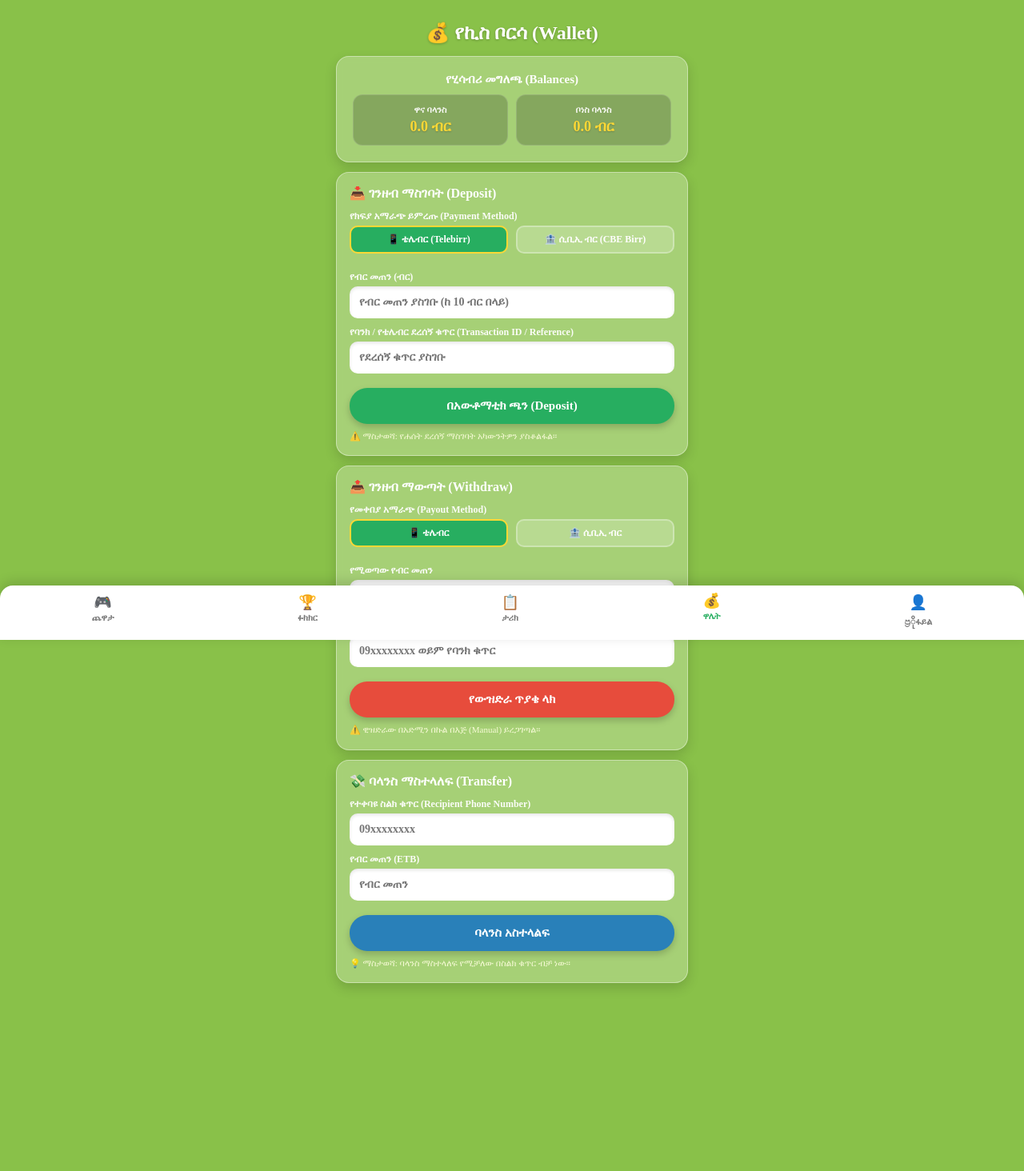
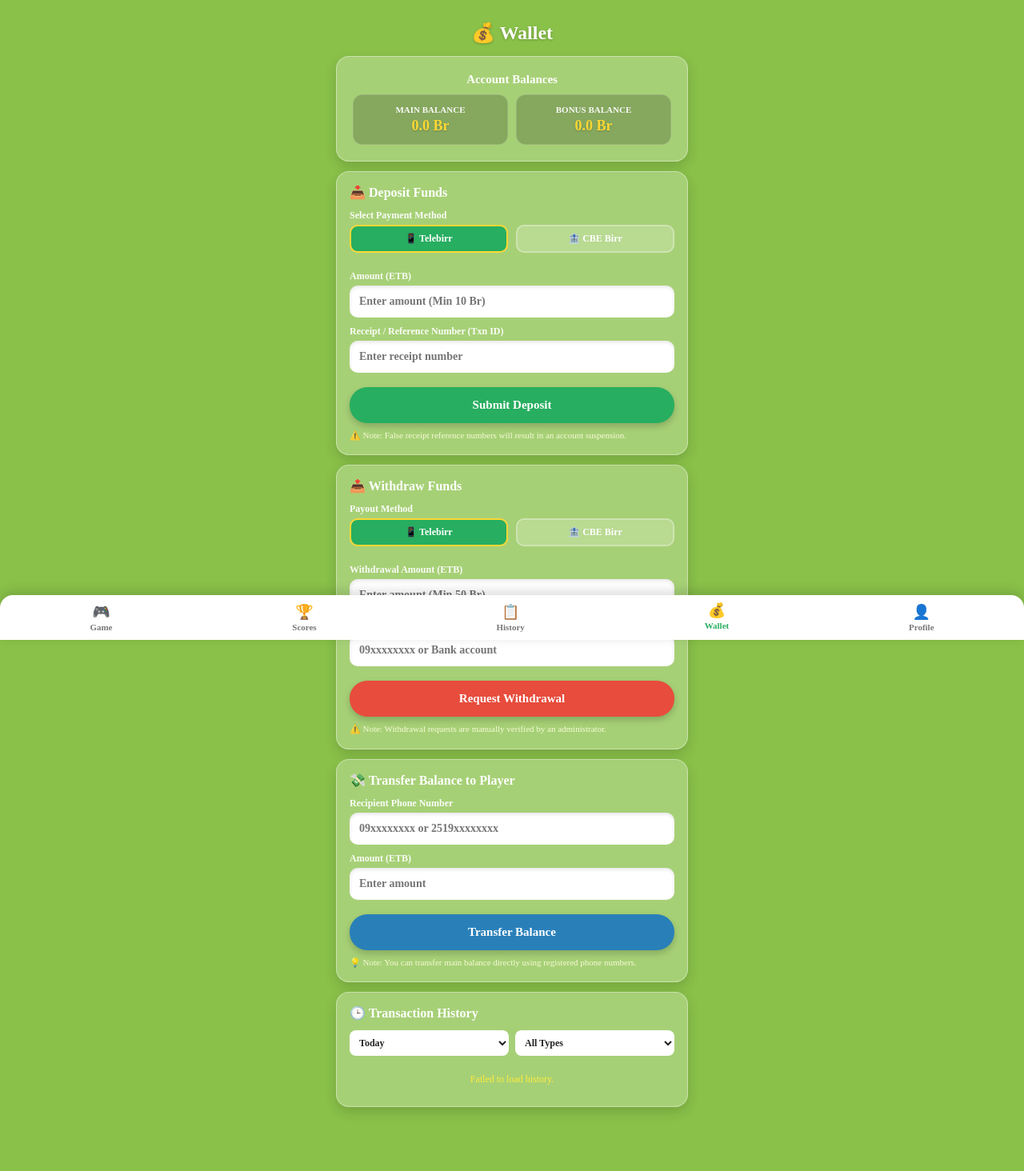
Before and after one commit to mikixa29-netizen/bingogame, a Flask app: page /wallet in a window 1280 px wide. Shown: the whole page at 80% size. Before the commit the page ends 1237 px from the top, so only its background shows below. Run offline with Flask 3, Linux system fonts and the light colour scheme; the visitor is signed in with stand-in values (Sample User, id 1); some web fonts are replaced.

Commit message:
Update Edil Bingo: wallet, history, scores, profile, and models fix

```diff
--- a/app.py
+++ b/app.py
@@ -43,7 +43,7 @@ with app.app_context():
 
 active_games = {}
 
-# Rooms Setup: 10, 20, 50, 100 ETB and Demo (999)
+# Rooms Setup: 10, 20, 50, 100 ETB and Demo (999) - max_cards_per_player set to 4
 def init_default_games():
     if not active_games:
         active_games[1] = BingoGame(1, entry_price=10, max_cards_per_player=4)
@@ -146,7 +146,6 @@ def history():
     if not user:
         return redirect(url_for('index'))
 
-    # ለተጠቃሚው የተደረጉ የጨዋታ ታሪኮች ሁሉ (አሸነፈም ተሸነፈም)
     game_history = GameHistory.query.filter_by(winner_id=user.id).order_by(GameHistory.id.desc()).limit(20).all()
     return render_template('history.html', game_history=game_history)
 
@@ -176,7 +175,6 @@ def list_games():
         if game.entry_price >= 0 and game.status in ["waiting", "countdown", "active", "playing"]:
             user_joined = user and (user.telegram_id in game.players)
             pool, _ = game.update_pool_and_bonus()
-            # ትክክለኛውን የደራሽ (derash) መጠን ከ game_logic ማምጣት
             derash_amount = game.get_derash_amount() if hasattr(game, 'get_derash_amount') else pool
             jackpot_current = game.get_current_jackpot() if hasattr(game, 'get_current_jackpot') else 0.0
 
@@ -272,6 +270,22 @@ def select_cartela(game_id):
         active_games[g_id] = BingoGame(g_id, entry_price=entry, max_cards_per_player=5 if entry == 0 else 4)
 
     game = active_games[g_id]
+
+    # If the previous game finished, automatically route/create a fresh active waiting game for this entry price
+    if game.status == 'finished':
+        entry_price = game.entry_price
+        waiting_game = next((g for g in active_games.values() if g.entry_price == entry_price and g.status in ['waiting', 'countdown']), None)
+        if waiting_game:
+            g_id = waiting_game.game_id
+            game = waiting_game
+        else:
+            new_game_id = max(active_games.keys(), default=0) + 1
+            if new_game_id == 999:
+                new_game_id = 1000
+            game = BingoGame(new_game_id, entry_price=entry_price, max_cards_per_player=5 if entry_price == 0 else 4)
+            active_games[new_game_id] = game
+            g_id = new_game_id
+
     user_id = request.args.get('user_id') or session.get('user_id')
     if not user_id:
         return redirect(url_for('index'))
@@ -338,30 +352,31 @@ def join_game(game_id):
 
     total_cost = game.entry_price * len(cartela_numbers)
 
-    if game.entry_price == 0 or game_id == 999:
-        username = user.username or "Player"
-        for c_num in cartela_numbers:
-            game.add_player_card(user.telegram_id, username=username, cartela_number=c_num)
-        session['active_game_id'] = game_id
-        return jsonify({'success': True, 'game_id': game_id})
-
-    total_user_balance = (user.balance or 0.0) + (user.bonus_balance or 0.0)
-    if total_user_balance < total_cost:
-        return jsonify({'error': 'Insufficient balance for selected cartelas!'}), 400
-
-    if user.balance >= total_cost:
-        user.balance -= total_cost
-    else:
-        remainder = total_cost - user.balance
-        user.balance = 0.0
-        user.bonus_balance -= remainder
-    db.session.commit()
+    if game.entry_price > 0:
+        total_user_balance = (user.balance or 0.0) + (user.bonus_balance or 0.0)
+        if total_user_balance < total_cost:
+            return jsonify({'error': 'Insufficient balance for selected cartelas!'}), 400
 
     username = user.username or "Player"
     for c_num in cartela_numbers:
         success, msg, board = game.add_player_card(user.telegram_id, username=username, cartela_number=c_num)
         if not success:
             return jsonify({'error': msg}), 400
+
+    # Balance deduction starts properly when 2 players join (game status transitions to countdown)
+    if game.status == 'countdown' and not getattr(game, 'balances_deducted', False):
+        game.balances_deducted = True
+        for p_tid, p_cards in game.players.items():
+            p_user = User.query.filter_by(telegram_id=p_tid).first()
+            if p_user and game.entry_price > 0:
+                p_cost = game.entry_price * len(p_cards)
+                if p_user.balance >= p_cost:
+                    p_user.balance -= p_cost
+                else:
+                    remainder = p_cost - p_user.balance
+                    p_user.balance = 0.0
+                    p_user.bonus_balance -= remainder
+        db.session.commit()
 
     session['active_game_id'] = game_id
     return jsonify({'success': True, 'game_id': game_id})
@@ -418,7 +433,6 @@ def game_status_api(game_id):
 
         winner_user_ids = [w.get('user_id') for w in game.winners]
 
-        # ለአሸናፊዎች እና ለተሸናፊዎች ታሪክን በትክክል መመዝገብ (is_win True/False)
         for p_tid in game.players.keys():
             p_user = User.query.filter_by(telegram_id=p_tid).first()
             if p_user:
@@ -430,7 +444,6 @@ def game_status_api(game_id):
                         p_user.balance += prize_per_winner
                     p_user.games_won = (p_user.games_won or 0) + 1
 
-                # የካርቴላ መረጃ ማግኘት
                 player_card_info = next((c for c in game.players.get(p_tid, []) if is_winner and c.get('cartela_number') == next((w.get('cartela_number') for w in game.winners if w.get('user_id') == p_tid), c.get('cartela_number'))), game.players.get(p_tid, [{}])[0])
 
                 try:
@@ -518,7 +531,6 @@ def mark_number(game_id):
             'winners': game.winners
         })
 
-    # ተጫዋቹ በእጁ ቁጥር ማጥቆር ከፈለገ (Manual Mark)
     number = data.get('number')
     if number is not None:
         success = game.mark_number(user.telegram_id, card_index, int(number))
--- a/models.py
+++ b/models.py
@@ -84,7 +84,7 @@ class Transaction(db.Model):
     completed_at = db.Column(db.DateTime)
 
     deposit_phone = db.Column(db.String(20))
-    transaction_id = db.Column(db.String(100))
+    transaction_id = db.Column(db.String(100), unique=True, index=True) # ድርብ ደረሰኝ እንዳይመዝገብ በዳታቤዝ ደረጃ ተቆልፏል
     sms_text = db.Column(db.Text)
 
     withdrawal_phone = db.Column(db.String(20))
--- a/templates/game_lobby.html
+++ b/templates/game_lobby.html
@@ -83,7 +83,6 @@
         .btn-open { background: rgba(255,255,255,0.3); color: white; border: none; padding: 7px 14px; border-radius: 16px; font-size: 12px; font-weight: bold; cursor: pointer; }
         .btn-try { background: #34495e; color: white; border: none; padding: 7px 18px; border-radius: 16px; font-size: 12px; font-weight: bold; cursor: pointer; box-shadow: 0 3px 6px rgba(0,0,0,0.2); }
 
-        /* Bottom Nav - Modern Unified Design */
         .bottom-nav {
             position: fixed; bottom: 0; left: 0; width: 100%; background: #ffffff;
             display: flex; justify-content: space-around; padding: 10px 0;
@@ -100,14 +99,12 @@
 </head>
 <body>
 
-    <!-- Header Stats -->
     <div class="app-header">
         <div class="live-indicator"><div class="live-dot"></div> Live</div>
         <div>Bonus: <span id="hdr-bonus" style="color: #fdd835;">{{ bonus_balance | default('0.00') }}</span> Br</div>
         <div>Balance: <span id="hdr-balance" style="color: #fdd835;">{{ main_balance | default('0.00') }}</span> Br</div>
     </div>
 
-    <!-- BINGO GAMES SECTION HEADER -->
     <div class="section-header">🎮 BINGO ROOMS</div>
     <div class="table-headers">
         <div>Bet</div>
@@ -115,10 +112,8 @@
         <div style="text-align: right;">Status & Action</div>
     </div>
 
-    <!-- Dynamic Room List Container -->
     <div id="rooms-container" style="width: 100%; max-width: 440px;"></div>
 
-    <!-- FREE PRACTICE MODE -->
     <div class="demo-card">
         <div class="demo-info">
             <div>🎮 <span>Demo Mode</span></div>
@@ -130,7 +125,6 @@
         </div>
     </div>
 
-    <!-- Bottom Navigation -->
     <div class="bottom-nav">
         <a href="/" class="nav-item active"><span>🎮</span> Game</a>
         <a href="/scores" class="nav-item"><span>🏆</span> Scores</a>
--- a/templates/wallet.html
+++ b/templates/wallet.html
@@ -1,5 +1,5 @@
 <!DOCTYPE html>
-<html lang="am">
+<html lang="en">
 <head>
     <meta charset="UTF-8">
     <meta name="viewport" content="width=device-width, initial-scale=1.0, maximum-scale=1.0, user-scalable=no">
@@ -32,7 +32,6 @@
         }
         .section-title { font-size: 16px; font-weight: bold; margin-bottom: 12px; display: flex; align-items: center; gap: 8px; color: #fff; }
 
-        /* ቴሌብር እና ሲቢኢ ብር ምርጫ በሎጎ (ለጥያቄ ቁጥር 7) */
         .payment-methods { display: flex; gap: 10px; margin-bottom: 12px; }
         .pay-method-option {
             flex: 1; background: rgba(255,255,255,0.2); border: 2px solid rgba(255,255,255,0.3);
@@ -40,7 +39,6 @@
             display: flex; flex-direction: column; align-items: center; gap: 4px; transition: 0.2s;
         }
         .pay-method-option.selected { background: #27ae60; border-color: #fdd835; color: #fff; }
-        .pay-method-option img { width: 24px; height: 24px; object-fit: contain; }
 
         .form-group { margin-bottom: 10px; display: flex; flex-direction: column; gap: 4px; }
         .form-group label { font-size: 12px; font-weight: bold; opacity: 0.95; }
@@ -59,7 +57,26 @@
         .btn-transfer { background: #2980b9; }
         .rules-text { font-size: 11px; opacity: 0.9; margin-top: 8px; line-height: 1.4; color: #fffee0; }
 
-        /* Bottom Nav - Modern Unified Design (ለ 5ቱ ሜኑዎች ተመሳሳይ ዘመናዊ ዲዛይን - ጥያቄ ቁጥር 10) */
+        /* Filter Controls & Transaction History */
+        .filter-grid { display: grid; grid-template-columns: 1fr 1fr; gap: 8px; margin-bottom: 12px; }
+        .filter-select {
+            background: #ffffff; color: #222; font-weight: bold; border-radius: 8px; padding: 8px; border: none; font-size: 12px;
+        }
+        .tx-list { display: flex; flex-direction: column; gap: 8px; max-height: 280px; overflow-y: auto; }
+        .tx-item {
+            background: rgba(0,0,0,0.2); border-radius: 10px; padding: 10px 12px;
+            display: flex; justify-content: space-between; align-items: center; border-left: 4px solid #27ae60;
+        }
+        .tx-item.withdraw { border-left-color: #e74c3c; }
+        .tx-item.transfer { border-left-color: #2980b9; }
+        .tx-type { font-size: 12px; font-weight: bold; text-transform: uppercase; }
+        .tx-date { font-size: 10px; opacity: 0.8; margin-top: 2px; }
+        .tx-amount { font-size: 14px; font-weight: bold; color: #fdd835; }
+        .tx-status { font-size: 10px; padding: 2px 6px; border-radius: 4px; font-weight: bold; text-transform: uppercase; }
+        .tx-status.completed { background: #27ae60; color: #fff; }
+        .tx-status.pending { background: #e67e22; color: #fff; }
+
+        /* Bottom Nav */
         .bottom-nav {
             position: fixed; bottom: 0; left: 0; width: 100%; background: #ffffff;
             display: flex; justify-content: space-around; padding: 10px 0;
@@ -75,105 +92,127 @@
     </style>
 </head>
 <body>
-    <div class="header-title">💰 የኪስ ቦርሳ (Wallet)</div>
+    <div class="header-title">💰 Wallet</div>
 
     <div class="wallet-container">
-        <!-- Balance Card -->
+        <!-- Balance Summary Card -->
         <div class="wallet-card">
-            <div style="font-size: 15px; font-weight: bold;">የሂሳብሪ መግለጫ (Balances)</div>
+            <div style="font-size: 15px; font-weight: bold;">Account Balances</div>
             <div class="balance-grid">
                 <div class="balance-box">
-                    <div class="label">ዋና ባላንስ</div>
-                    <div class="value">{{ balance | default('0.00') }} ብር</div>
+                    <div class="label">Main Balance</div>
+                    <div class="value">{{ balance | default('0.00') }} Br</div>
                 </div>
                 <div class="balance-box">
-                    <div class="label">ቦነስ ባላንስ</div>
-                    <div class="value">{{ bonus_balance | default('0.00') }} ብር</div>
+                    <div class="label">Bonus Balance</div>
+                    <div class="value">{{ bonus_balance | default('0.00') }} Br</div>
                 </div>
             </div>
         </div>
 
         <!-- Deposit Section -->
         <div class="action-section">
-            <div class="section-title">📥 ገንዘብ ማስገባት (Deposit)</div>
+            <div class="section-title">📥 Deposit Funds</div>
             <form onsubmit="handleDeposit(event)">
                 <div class="form-group">
-                    <label>የክፍያ አማራጭ ይምረጡ (Payment Method)</label>
+                    <label>Select Payment Method</label>
                     <div class="payment-methods">
                         <div class="pay-method-option selected" id="dep-telebirr" onclick="selectDepositMethod('telebirr')">
-                            <span>📱 ቴሌብር (Telebirr)</span>
+                            <span>📱 Telebirr</span>
                         </div>
                         <div class="pay-method-option" id="dep-cbe" onclick="selectDepositMethod('cbe_birr')">
-                            <span>🏦 ሲቢኢ ብር (CBE Birr)</span>
+                            <span>🏦 CBE Birr</span>
                         </div>
                     </div>
                 </div>
                 <div class="form-group">
-                    <label>የብር መጠን (ብር)</label>
-                    <input type="number" id="depositAmount" class="form-control" placeholder="የብር መጠን ያስገቡ (ከ 10 ብር በላይ)" min="10" required>
+                    <label>Amount (ETB)</label>
+                    <input type="number" id="depositAmount" class="form-control" placeholder="Enter amount (Min 10 Br)" min="10" required>
                 </div>
                 <div class="form-group">
-                    <label>የባንክ / የቴሌብር ደረሰኝ ቁጥር (Transaction ID / Reference)</label>
-                    <input type="text" id="depositRef" class="form-control" placeholder="የደረሰኝ ቁጥር ያስገቡ" required>
+                    <label>Receipt / Reference Number (Txn ID)</label>
+                    <input type="text" id="depositRef" class="form-control" placeholder="Enter receipt number" required>
                 </div>
-                <button type="submit" class="btn-action">በአውቶማቲክ ጫን (Deposit)</button>
-                <div class="rules-text">⚠️ ማስታወሻ: የሐሰት ደረሰኝ ማስገባት አካውንትዎን ያስቆልፋል።</div>
+                <button type="submit" class="btn-action">Submit Deposit</button>
+                <div class="rules-text">⚠️ Note: False receipt reference numbers will result in an account suspension.</div>
             </form>
         </div>
 
         <!-- Withdraw Section -->
         <div class="action-section">
-            <div class="section-title">📤 ገንዘብ ማውጣት (Withdraw)</div>
+            <div class="section-title">📤 Withdraw Funds</div>
             <form onsubmit="handleWithdraw(event)">
                 <div class="form-group">
-                    <label>የመቀበያ አማራጭ (Payout Method)</label>
+                    <label>Payout Method</label>
                     <div class="payment-methods">
                         <div class="pay-method-option selected" id="wd-telebirr" onclick="selectWithdrawMethod('telebirr')">
-                            <span>📱 ቴሌብር</span>
+                            <span>📱 Telebirr</span>
                         </div>
                         <div class="pay-method-option" id="wd-cbe" onclick="selectWithdrawMethod('cbe_birr')">
-                            <span>🏦 ሲቢኢ ብር</span>
+                            <span>🏦 CBE Birr</span>
                         </div>
                     </div>
                 </div>
                 <div class="form-group">
-                    <label>የሚወጣው የብር መጠን</label>
-                    <input type="number" id="withdrawAmount" class="form-control" placeholder="የብር መጠን ያስገቡ" min="50" required>
+                    <label>Withdrawal Amount (ETB)</label>
+                    <input type="number" id="withdrawAmount" class="form-control" placeholder="Enter amount (Min 50 Br)" min="50" required>
                 </div>
                 <div class="form-group">
-                    <label>ስልክ ቁጥር / የባንክ አካውንት</label>
-                    <input type="text" id="withdrawPhone" class="form-control" placeholder="09xxxxxxxx ወይም የባንክ ቁጥር" required>
+                    <label>Phone / Account Number</label>
+                    <input type="text" id="withdrawPhone" class="form-control" placeholder="09xxxxxxxx or Bank account" required>
                 </div>
-                <button type="submit" class="btn-action btn-withdraw">የውዝድራ ጥያቄ ላክ</button>
-                <div class="rules-text">⚠️ ዊዝድራው በአድሚን በኩል በእጅ (Manual) ይረጋገጣል።</div>
+                <button type="submit" class="btn-action btn-withdraw">Request Withdrawal</button>
+                <div class="rules-text">⚠️ Note: Withdrawal requests are manually verified by an administrator.</div>
             </form>
         </div>
 
-        <!-- Transfer Section (በስልክ ቁጥር - ጥያቄ ቁጥር 7) -->
+        <!-- Transfer Section -->
         <div class="action-section">
-            <div class="section-title">💸 ባላንስ ማስተላለፍ (Transfer)</div>
+            <div class="section-title">💸 Transfer Balance to Player</div>
             <form onsubmit="handleTransfer(event)">
                 <div class="form-group">
-                    <label>የተቀባዩ ስልክ ቁጥር (Recipient Phone Number)</label>
-                    <input type="text" id="transferReceiverPhone" class="form-control" placeholder="09xxxxxxxx" required>
+                    <label>Recipient Phone Number</label>
+                    <input type="text" id="transferReceiverPhone" class="form-control" placeholder="09xxxxxxxx or 2519xxxxxxxx" required>
                 </div>
                 <div class="form-group">
-                    <label>የብር መጠን (ETB)</label>
-                    <input type="number" id="transferAmount" class="form-control" placeholder="የብር መጠን" min="10" required>
+                    <label>Amount (ETB)</label>
+                    <input type="number" id="transferAmount" class="form-control" placeholder="Enter amount" min="10" required>
                 </div>
-                <button type="submit" class="btn-action btn-transfer">ባላንስ አስተላልፍ</button>
-                <div class="rules-text">💡 ማስታወሻ: ባላንስ ማስተላለፍ የሚቻለው በስልክ ቁጥር ብቻ ነው።</div>
+                <button type="submit" class="btn-action btn-transfer">Transfer Balance</button>
+                <div class="rules-text">💡 Note: You can transfer main balance directly using registered phone numbers.</div>
             </form>
+        </div>
+
+        <!-- Recent Transaction History Section -->
+        <div class="action-section">
+            <div class="section-title">🕒 Transaction History</div>
+            <div class="filter-grid">
+                <select id="timeFilter" class="filter-select" onchange="loadTransactionHistory()">
+                    <option value="today">Today</option>
+                    <option value="week">This Week</option>
+                    <option value="month">This Month</option>
+                    <option value="3months">3 Months</option>
+                </select>
+                <select id="typeFilter" class="filter-select" onchange="loadTransactionHistory()">
+                    <option value="all">All Types</option>
+                    <option value="deposit">Deposit</option>
+                    <option value="withdraw">Withdraw</option>
+                    <option value="transfer">Transfer</option>
+                </select>
+            </div>
+            <div class="tx-list" id="txHistoryContainer">
+                <div style="text-align: center; font-size: 12px; opacity: 0.8; padding: 10px;">Loading history...</div>
+            </div>
         </div>
     </div>
 
-    <!-- 5ቱ ሜኑዎች በሞደርን ሲኤስኤስ ዲዛይን -->
+    <!-- Bottom Navigation -->
     <div class="bottom-nav">
-        <a href="/" class="nav-item"><span>🎮</span> ጨዋታ</a>
-        <a href="/scores" class="nav-item"><span>🏆</span> ፉክክር</a>
-        <a href="/history" class="nav-item"><span>📋</span> ታሪክ</a>
-        <a href="/wallet" class="nav-item active"><span>💰</span> ዋሌት</a>
-        <a href="/profile" class="nav-item"><span>👤</span> ප්‍රိုፋይል</a>
+        <a href="/" class="nav-item"><span>🎮</span> Game</a>
+        <a href="/scores" class="nav-item"><span>🏆</span> Scores</a>
+        <a href="/history" class="nav-item"><span>📋</span> History</a>
+        <a href="/wallet" class="nav-item active"><span>💰</span> Wallet</a>
+        <a href="/profile" class="nav-item"><span>👤</span> Profile</a>
     </div>
 
     <script>
@@ -204,8 +243,12 @@
             })
             .then(res => res.json())
             .then(data => {
-                if(data.success) { alert('✅ ዴፖዚቱ በተሳካ ሁኔታ ተጫኗል!'); location.reload(); }
-                else { alert(data.error || 'ዲፖዚት አልተሳካም'); }
+                if(data.success) {
+                    alert('✅ Deposit submitted successfully!');
+                    location.reload();
+                } else {
+                    alert('⚠️ ' + (data.error || 'Deposit failed. Check your transaction reference.'));
+                }
             });
         }
 
@@ -221,8 +264,12 @@
             })
             .then(res => res.json())
             .then(data => {
-                if(data.success) { alert('✅ የዊዝድራው ጥያቄዎ ተልኳል! በአድሚን ይረጋገጣል።'); location.reload(); }
-                else { alert(data.error || 'ዊዝድራው አልተሳካም'); }
+                if(data.success) {
+                    alert('✅ Withdrawal request submitted! Awaiting admin approval.');
+                    location.reload();
+                } else {
+                    alert('⚠️ ' + (data.error || 'Withdrawal request failed.'));
+                }
             });
         }
 
@@ -238,10 +285,54 @@
             })
             .then(res => res.json())
             .then(data => {
-                if(data.success) { alert('✅ ባላንስ ማስተላለፍ ተሳክቷል!'); location.reload(); }
-                else { alert(data.error || 'ማስተላለፍ አልተሳካም'); }
+                if(data.success) {
+                    alert('✅ Balance transferred successfully!');
+                    location.reload();
+                } else {
+                    alert('⚠️ ' + (data.error || 'Transfer failed. Please check the recipient phone number.'));
+                }
             });
         }
+
+        function loadTransactionHistory() {
+            const timeVal = document.getElementById('timeFilter').value;
+            const typeVal = document.getElementById('typeFilter').value;
+            const container = document.getElementById('txHistoryContainer');
+
+            fetch(`/wallet/transactions?timeframe=${timeVal}&type=${typeVal}`)
+            .then(res => res.json())
+            .then(data => {
+                const list = data.transactions || [];
+                container.innerHTML = '';
+
+                if (list.length === 0) {
+                    container.innerHTML = `<div style="text-align: center; font-size: 12px; opacity: 0.8; padding: 15px;">No transactions found for the selected filter.</div>`;
+                    return;
+                }
+
+                list.forEach(tx => {
+                    const div = document.createElement('div');
+                    div.className = `tx-item ${tx.type}`;
+                    div.innerHTML = `
+                        <div>
+                            <div class="tx-type">${tx.type} (${tx.method})</div>
+                            <div class="tx-date">${tx.date}</div>
+                        </div>
+                        <div style="text-align: right;">
+                            <div class="tx-amount">${tx.amount} Br</div>
+                            <span class="tx-status ${tx.status}">${tx.status}</span>
+                        </div>
+                    `;
+                    container.appendChild(div);
+                });
+            })
+            .catch(err => {
+                console.error(err);
+                container.innerHTML = `<div style="text-align: center; font-size: 12px; color: #ffeb3b; padding: 10px;">Failed to load history.</div>`;
+            });
+        }
+
+        document.addEventListener('DOMContentLoaded', loadTransactionHistory);
     </script>
 </body>
 </html>
```
Also changed, not shown: game_logic.py (+13 -13 lines), templates/cartela_selection.html (+31 -31 lines), templates/game.html (+17 -28 lines), templates/history.html (+17 -21 lines), templates/profile.html (+24 -27 lines), templates/scores.html (+23 -24 lines).
